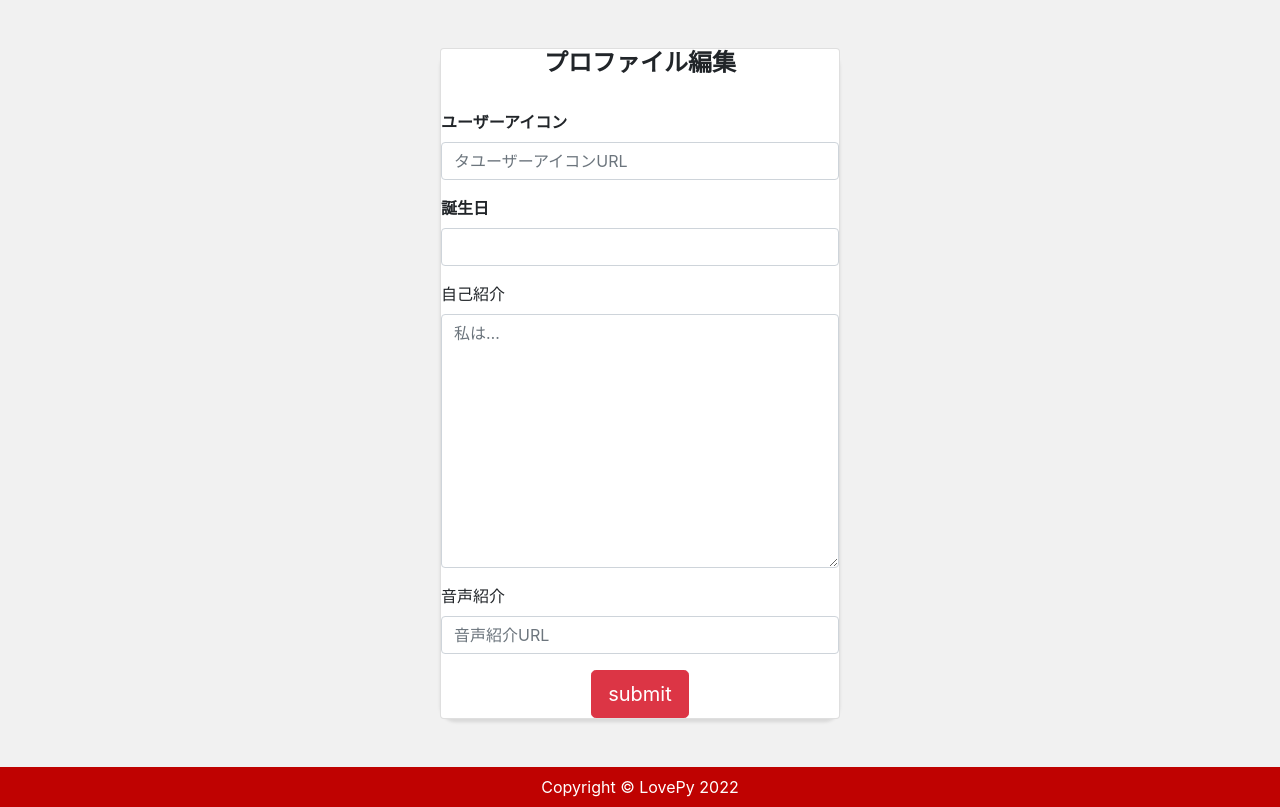
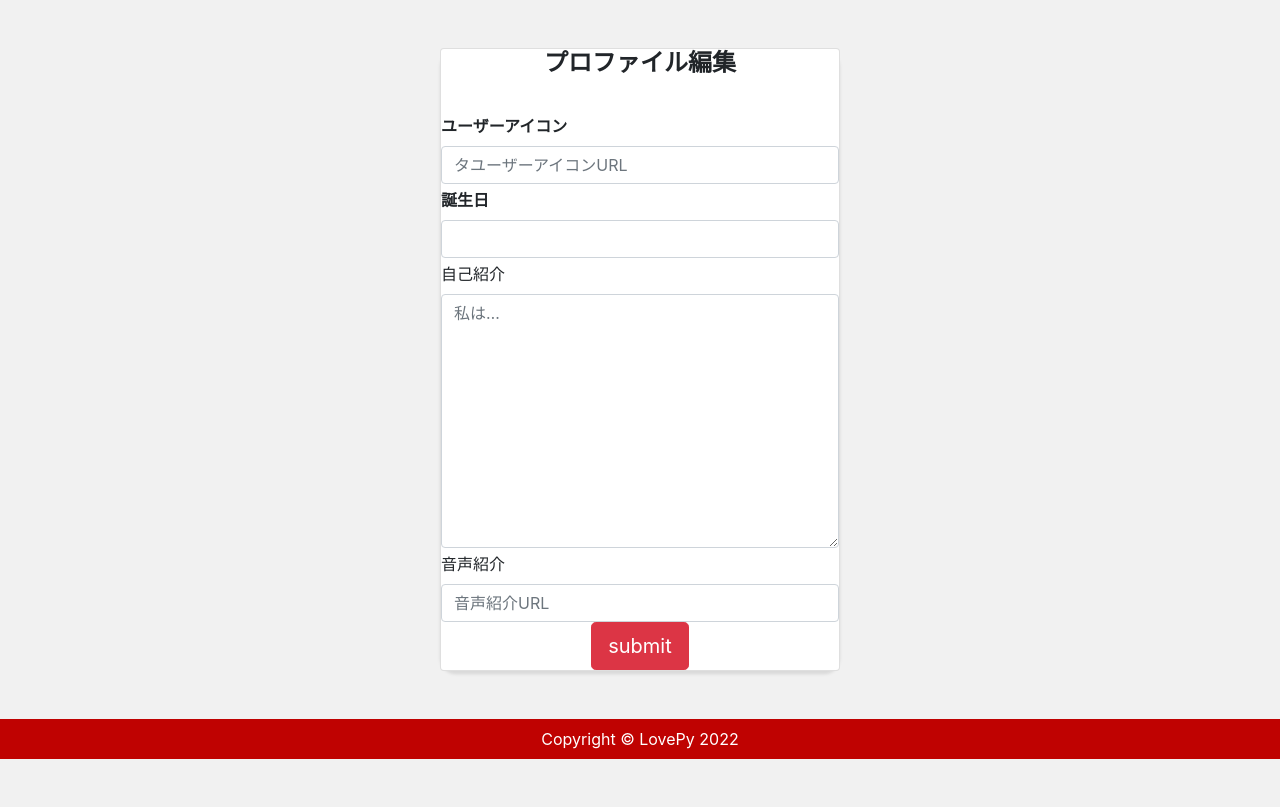
Before and after one commit to conchincradle/study-seminar-matching-webApp, a Django app: page /accounts/profile/ in a window 1280 px wide. Shown: the part 56-863 px from the top of the page. After the commit the page ends 815 px from the top, so only its background shows below. Run offline with Django 3.2, Linux system fonts and the light colour scheme; parts of the project's set-up code (start-up, migrations or seed data) failed here and were passed over; some libraries are stand-ins or nearby versions.

Commit message:
add mypage, userpage, profile

```diff
--- a/server/accounts/templates/accounts/profile.html
+++ b/server/accounts/templates/accounts/profile.html
@@ -17,20 +17,20 @@
 
 <form  method="post">
     {% csrf_token %}
-    <div class="formpost">
+    <div class="form-text">
         <label for="user_icon"><b>ユーザーアイコン</b></label>
         {% render_field form.user_icon class="form-control" placeholder="タユーザーアイコンURL" %}
     </div>
-    <div class="formpost">
+    <div class="form-text">
         <label for="birthday"><b>誕生日</b></label>
         {% render_field form.birthday class="form-control" %}
     </div>
-      <div class="formpost">
+      <div class="form-text">
           <label for="profile">自己紹介</label>
         {% render_field form.profile class="form-control" placeholder="私は…" %}
     </div>
 
-      <div class="formpost">
+      <div class="form-text">
            <label for="sound_profile">音声紹介</label>
         {% render_field form.sound_profile class="form-control" placeholder="音声紹介URL" %}
     </div>
--- a/server/accounts/views.py
+++ b/server/accounts/views.py
@@ -122,28 +122,30 @@ def save_file(request):
 def profile(request):
     return render(request,"accounts/profile.html")
 
-class ProfileView(FormView):
+class ProfileView(View):
 
     def get(self, request, *args, **kwargs):
-        form = UserForm()
+        form = UserForm(request.POST or None)
         # <view logic>
         return render(request, 'accounts/profile.html',{"form":form})
     def post(self,request, *args, **kwargs):
-        form = UserForm(request.POST)
+        print(request.POST)
+        form = UserForm(request.POST or None)
         # check whether it's valid:
 
         if form.is_valid():
             # process the data in form.cleaned_data as required
             # ...
-            data= {}
+            data= AccountUser()
             data.user_icon = form.cleaned_data['user_icon']
             data.birthday = form.cleaned_data['birthday']
             data.profile = form.cleaned_data['profile']
             data.sound_profile = form.cleaned_data['sound_profile']
-            print(data)
+            print(data.user_icon)
+
 
             # redirect to a new URL:
-            return render(request, 'accounts/mypage.html', context=data)
-        else:
-            print("nonvalid")
-            return render(request, 'accounts/profile.html')
+            return render(request, 'accounts/mypage.html', {"data":data})
+
+        print("nonvalid")
+        return render(request, 'accounts/profile.html',{"form":form})
```
